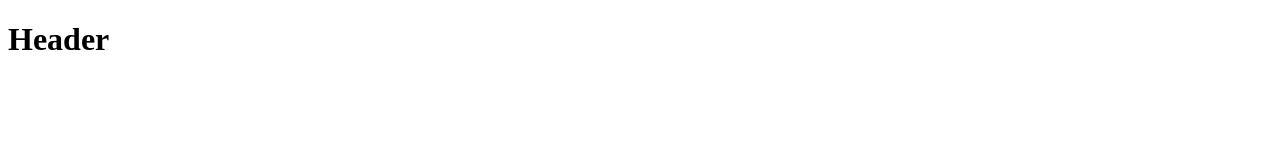
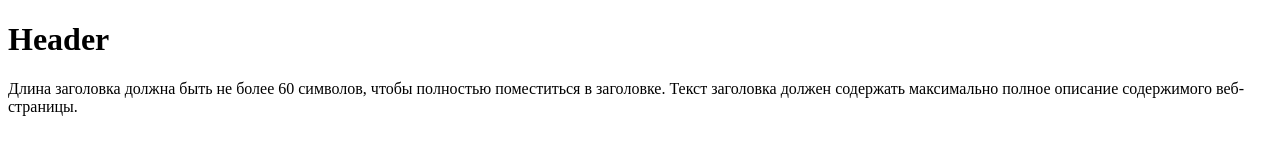
Before and after one commit to UZAKZHAN/17-02, a plain HTML site: page index.html in a window 1280 px wide. Drawn offline with Linux system fonts and the light colour scheme.

Commit message:
feat: added Text

```diff
--- a/index.html
+++ b/index.html
@@ -10,6 +10,7 @@
 <body>
 <header>
     <h1>Header</h1>
+    <p>Длина заголовка должна быть не более 60 символов, чтобы полностью поместиться в заголовке. Текст заголовка должен содержать максимально полное описание содержимого веб-страницы.</p>
 </header>
 </body>
 </html>
```
